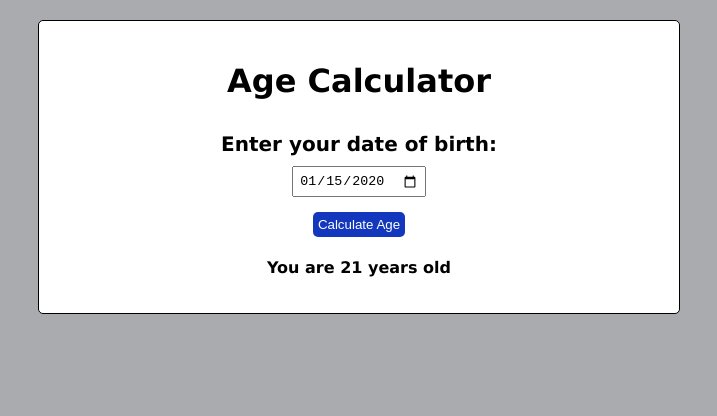
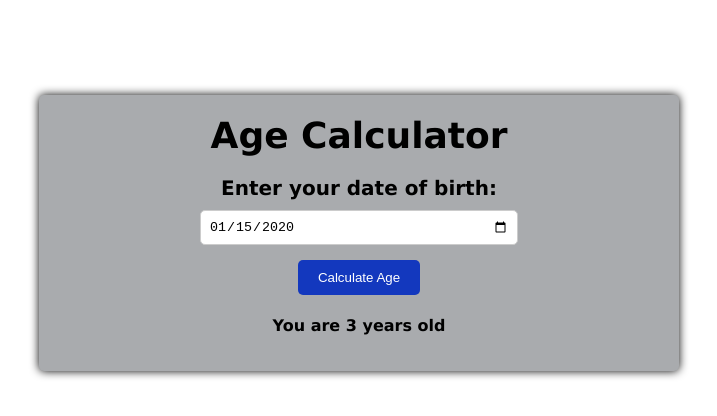
Before and after one commit to seemaenand/FrontEnd---AgeCalculator---HTML-CSS-JavaScript, a plain HTML site: page index.html in a window 1280 px wide. Both pictures are taken after typing "2020-01-15" into the empty fields and a click on the button "Calculate Age". Shown: the whole page, without its empty margins (281-998 px from the left). Drawn offline with Linux system fonts and the light colour scheme.

Commit message:
create js

```diff
--- a/index.html
+++ b/index.html
@@ -20,9 +20,9 @@
         <h1>Age Calculator</h1>
         <div class="form">
             <label for="birthday" id="birthday">Enter your date of birth:</label>
-            <input type="date" name="birthday" id="birthday">
+            <input type="date" name="birthday" id="birthdayInput">
             <button id="btn">Calculate Age</button>
-            <p id="result">You are 21 years old</p>
+            <p id="result">Find your age</p>
         </div>
 
     </div>
--- a/index.js
+++ b/index.js
@@ -1,12 +1,39 @@
-const btnElement = document.getElementById("btn");
-const birthdayElement = document.getElementById("birthday");
+    // document.addEventListener("DOMContentLoaded", function () {
+    const btnElement = document.getElementById("btn");
+    // to get the input information
+    const birthdayElement = document.getElementById("birthdayInput");
+const resultElement = document.getElementById("result");
 
-function calculateAge() {
-    const currentDate = new Date();
+    function calculateAge() {
 
-    const birthDateValue = birthdayElement.Value;
-    console.log(birthDateValue);
+        const birthDateValue = birthdayElement.value;
+        // if nothing is added in the birthdate
+        if (birthDateValue === "") {
+            alert("Please enter your date of birth");
+        } else {
+            // calculate age
+            const age = getAge(birthDateValue);
+            // console.log(age);
+            resultElement.innerText = `You are ${age} ${age>1? "years" : "year"} old`;
 
-}
+        }
 
-btnElement.addEventListener("click", calculateAge);
+    }
+
+    function getAge(birthDateValue) {
+        // lets get the current date
+        const currentDate = new Date();
+        const birthDate = new Date(birthDateValue);
+        // console.log(birthDate.getFullYear());
+        let age = currentDate.getFullYear() - birthDate.getFullYear();
+        // console.log(age);
+        const month = currentDate.getMonth() - birthDate.getMonth();
+
+        if (month < 0 ||  (month === 0 && currentDate.getDate() < birthDate.getDate()) ){
+            age--;
+        }
+        return age;
+        }
+
+    btnElement.addEventListener("click", calculateAge);
+// })
--- a/style.css
+++ b/style.css
@@ -8,33 +8,46 @@ body{
     margin:0;
     padding: 20px;
     font-family: Verdana, Geneva, Tahoma, sans-serif;
-    background-color: var(--background-color);
+    background-color: var(--container-background-color);
 }
 
 .container{
-    background-color: var(--container-background-color);
-   box-shadow: 0 0 10px (0, 0, 0, .2);
-   border: 1px solid #000;
+   background-color: var(--background-color);
+   /* border: 1px solid #000; */
+   /* position: relative;
+   z-index: 10; */
+   box-shadow: 0 0 10px rgb(0, 0, 0, 5);
    border-radius: 5px;
    padding: 20px;
    max-width: 600px;
    margin: 0 auto;
-   text-align: center;
+   margin-top: 75px;
+}
+
+h1{
+    font-size: 36px;
+    text-align: center;
+    margin-top: 0;
+    margin-bottom: 20px;
 }
 
 .form{
     display: flex;
     flex-direction: column;
+    align-items: center;
 }
 
 label{
     font-size: 20px;
     font-weight: bold;
-    padding: 10px;
+    margin-bottom: 10px;
 }
 
 input{
-    padding: 5px;
+    padding: 8px;
+    border: 1px solid #ccc;
+    border-radius: 5px;
+    width: 100%;
     max-width: 300px;
     margin: 0 auto 10px;
 }
@@ -44,16 +57,16 @@ button{
     color: #fff;
     max-width: 300px;
     margin: 5px auto;
-    padding: 5px;
+    padding: 10px 20px;
     border: none;
     border-radius: 5px;
     cursor: pointer;
+    transition: background-color .3s ease;
 
 }
 
 button:hover{
     background-color: cornflowerblue;
-    transition: ease-in .2s;
 }
 
 p{
```
